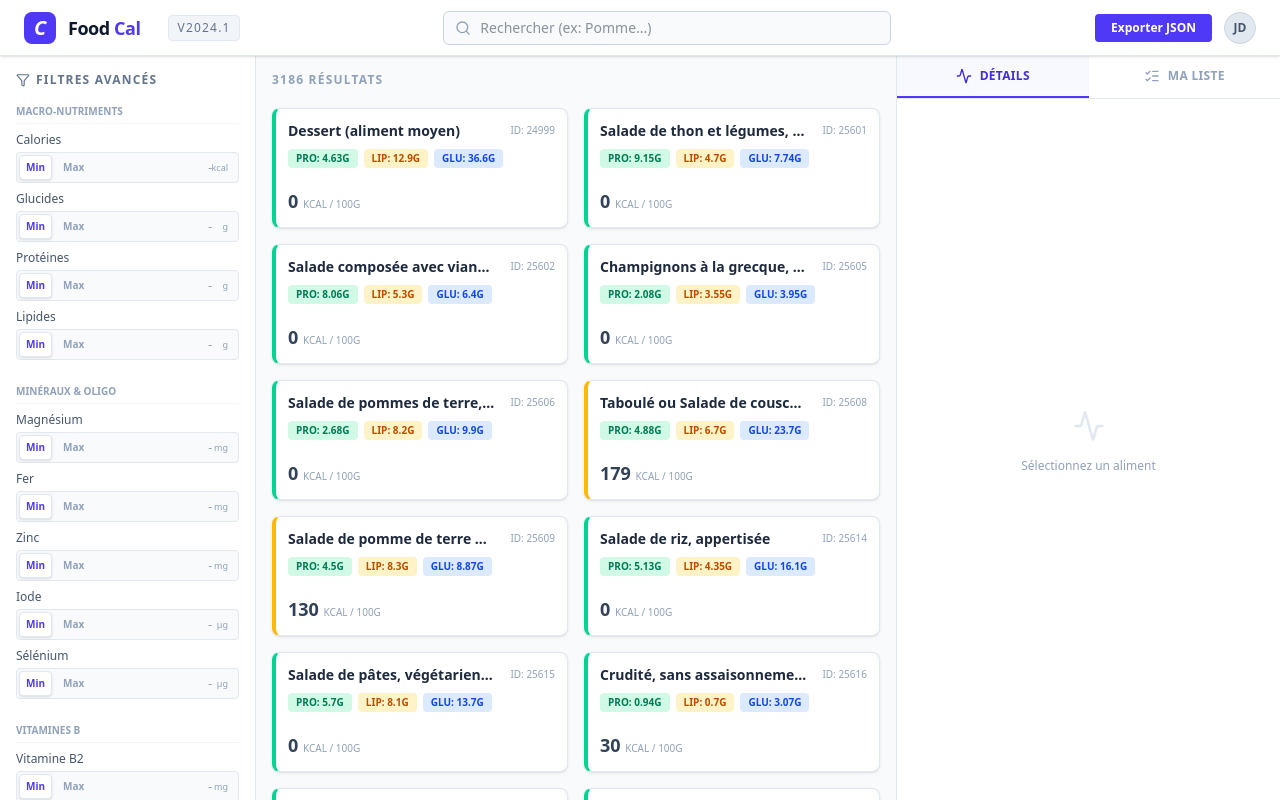
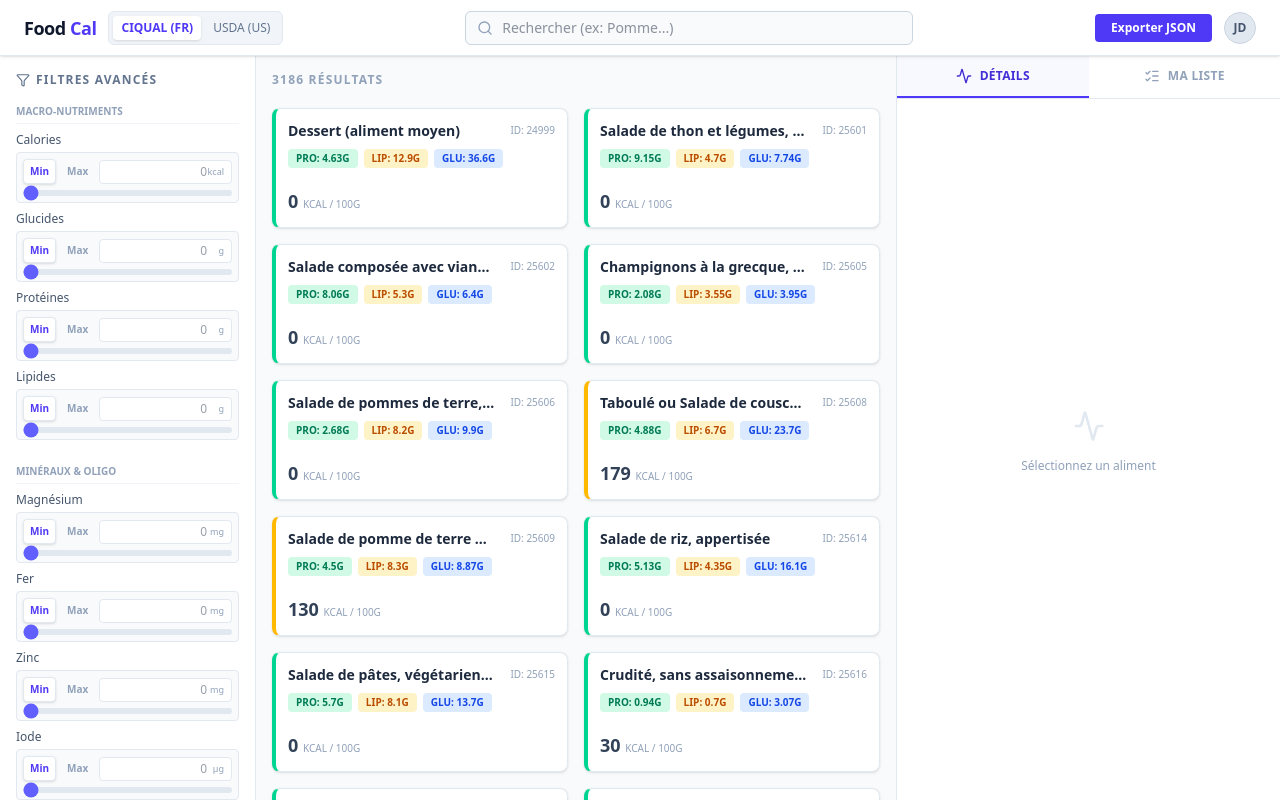
Before and after one commit to Spicure/Food-Cal, a React (Vite) app: page / in a window 1280 px wide. Built offline with nearby package versions, Linux system fonts and the light colour scheme.

Commit message:
feat: Add USDA data mapping and slider limits
Implements a mapping function for USDA food data and sets default maximum values for nutrient sliders in the filter configuration. This allows for integration with USDA data and provides a more sensible default range for user input.

```diff
--- a/src/App.tsx
+++ b/src/App.tsx
@@ -43,32 +43,32 @@ interface NutrientFilter {
 
 const nutrientFiltersConfig = [
   { group: 'Macro-nutriments', items: [
-    { key: 'energyKcal', label: 'Calories', unit: 'kcal' },
-    { key: 'carbs', label: 'Glucides', unit: 'g' },
-    { key: 'protein', label: 'Protéines', unit: 'g' },
-    { key: 'fat', label: 'Lipides', unit: 'g' },
+    { key: 'energyKcal', label: 'Calories', unit: 'kcal', sliderMax: 1000 },
+    { key: 'carbs', label: 'Glucides', unit: 'g', sliderMax: 100 },
+    { key: 'protein', label: 'Protéines', unit: 'g', sliderMax: 100 },
+    { key: 'fat', label: 'Lipides', unit: 'g', sliderMax: 100 },
   ]},
   { group: 'Minéraux & Oligo', items: [
-    { key: 'magnesium', label: 'Magnésium', unit: 'mg' },
-    { key: 'iron', label: 'Fer', unit: 'mg' },
-    { key: 'zinc', label: 'Zinc', unit: 'mg' },
-    { key: 'iodine', label: 'Iode', unit: 'µg' },
-    { key: 'selenium', label: 'Sélénium', unit: 'µg' },
+    { key: 'magnesium', label: 'Magnésium', unit: 'mg', sliderMax: 1000 },
+    { key: 'iron', label: 'Fer', unit: 'mg', sliderMax: 100 },
+    { key: 'zinc', label: 'Zinc', unit: 'mg', sliderMax: 50 },
+    { key: 'iodine', label: 'Iode', unit: 'µg', sliderMax: 500 },
+    { key: 'selenium', label: 'Sélénium', unit: 'µg', sliderMax: 200 },
   ]},
   { group: 'Vitamines B', items: [
-    { key: 'vitB2', label: 'Vitamine B2', unit: 'mg' },
-    { key: 'vitB6', label: 'Vitamine B6', unit: 'mg' },
-    { key: 'vitB9', label: 'Vitamine B9', unit: 'µg' },
-    { key: 'vitB12', label: 'Vitamine B12', unit: 'µg' },
+    { key: 'vitB2', label: 'Vitamine B2', unit: 'mg', sliderMax: 10 },
+    { key: 'vitB6', label: 'Vitamine B6', unit: 'mg', sliderMax: 10 },
+    { key: 'vitB9', label: 'Vitamine B9', unit: 'µg', sliderMax: 1000 },
+    { key: 'vitB12', label: 'Vitamine B12', unit: 'µg', sliderMax: 100 },
   ]},
   { group: 'Vitamines', items: [
-    { key: 'vitA', label: 'Vitamine A', unit: 'µg' },
-    { key: 'vitC', label: 'Vitamine C', unit: 'mg' },
-    { key: 'vitD3', label: 'Vitamine D3', unit: 'µg' },
-    { key: 'vitE', label: 'Vitamine E', unit: 'mg' },
+    { key: 'vitA', label: 'Vitamine A', unit: 'µg', sliderMax: 2000 },
+    { key: 'vitC', label: 'Vitamine C', unit: 'mg', sliderMax: 500 },
+    { key: 'vitD3', label: 'Vitamine D3', unit: 'µg', sliderMax: 50 },
+    { key: 'vitE', label: 'Vitamine E', unit: 'mg', sliderMax: 50 },
   ]},
   { group: 'Acides Aminés', items: [
-    { key: 'tyrosine', label: 'L-Tyrosine', unit: 'g' },
+    { key: 'tyrosine', label: 'L-Tyrosine', unit: 'g', sliderMax: 5 },
   ]}
 ];
 
@@ -97,10 +97,47 @@ const VNR = {
   tyrosine: 2, // g (2000mg base indicative)
 };
 
+const mapUSDA = (fdcItem: any): FoodItem => {
+  const getNutrient = (ids: string[]) => {
+    const nut = fdcItem.foodNutrients?.find((n: any) => ids.includes(n.nutrientNumber) || ids.includes(String(n.nutrientId)));
+    return nut ? parseFloat(nut.value) : 0;
+  };
+  return {
+    code: 'usda_' + fdcItem.fdcId,
+    name: fdcItem.description,
+    group: fdcItem.foodCategory || 'USDA',
+    energyKcal: getNutrient(['208', '1008']),
+    protein: getNutrient(['203', '1003']),
+    carbs: getNutrient(['205', '1005']),
+    sugars: getNutrient(['269', '2000']),
+    fat: getNutrient(['204', '1004']),
+    fiber: getNutrient(['291', '1079']),
+    salt: getNutrient(['307', '1093']) / 400, // salt in g from sodium in mg
+    magnesium: getNutrient(['304', '1090']),
+    iron: getNutrient(['303', '1089']),
+    zinc: getNutrient(['309', '1095']),
+    iodine: getNutrient(['317', '1100']),
+    selenium: getNutrient(['317', '1103']),
+    vitA: getNutrient(['320', '1106', '318', '1104']),
+    vitC: getNutrient(['401', '1162']),
+    vitD3: getNutrient(['326', '1111', '328', '1110']),
+    vitE: getNutrient(['323', '1109']),
+    vitB2: getNutrient(['405', '1166']),
+    vitB6: getNutrient(['415', '1175']),
+    vitB9: getNutrient(['417', '1177', '431', '1186']),
+    vitB12: getNutrient(['418', '1178']),
+    tyrosine: getNutrient(['511', '1222']),
+  };
+};
+
 export default function App() {
   const [foods, setFoods] = useState<FoodItem[]>([]);
   const [search, setSearch] = useState('');
   const [selectedFood, setSelectedFood] = useState<FoodItem | null>(null);
+
+  const [dataSource, setDataSource] = useState<'ciqual' | 'usda'>(() => {
+    return (localStorage.getItem('dataSource') as 'ciqual' | 'usda') || 'ciqual';
+  });
 
   // Advanced Filters State
   const [filters, setFilters] = useState<Record<string, NutrientFilter>>({});
@@ -172,9 +209,33 @@ export default function App() {
   }, [selectedItems]);
 
   useEffect(() => {
+    localStorage.setItem('dataSource', dataSource);
+    if (dataSource === 'ciqual') {
       // Direct import bypasses all GitHub Pages path and fetch issues!
       setFoods(foodsData as FoodItem[]);
-  }, []);
+    } else {
+      setFoods([]);
+    }
+  }, [dataSource]);
+
+  useEffect(() => {
+    if (dataSource === 'usda') {
+      const controller = new AbortController();
+      const delay = setTimeout(() => {
+        fetch('https://api.nal.usda.gov/fdc/v1/foods/search?api_key=DEMO_KEY', {
+          method: 'POST',
+          headers: {'Content-Type': 'application/json'},
+          body: JSON.stringify({query: search || 'apple', pageSize: 50, dataType: ['SR Legacy', 'Foundation']}),
+          signal: controller.signal
+        }).then(r => r.json()).then(d => {
+          if (d.foods) {
+             setFoods(d.foods.map(mapUSDA));
+          }
+        }).catch(() => {});
+      }, 500);
+      return () => { clearTimeout(delay); controller.abort(); };
+    }
+  }, [search, dataSource]);
 
   const addToSelection = (food: FoodItem) => {
     if (!selectedItems.some(item => item.code === food.code)) {
@@ -220,9 +281,22 @@ export default function App() {
           >
             {showFiltersMobile ? <X className="w-5 h-5"/> : <Menu className="w-5 h-5"/>}
           </button>
-          <div className="bg-indigo-600 w-8 h-8 flex items-center justify-center rounded-lg text-white font-bold text-xl italic leading-none shrink-0 hidden sm:flex">C</div>
-          <h1 className="text-lg font-bold tracking-tight text-slate-900">Food <span className="text-indigo-600">Cal</span></h1>
-          <span className="ml-2 md:ml-4 hidden sm:inline-block text-xs font-medium px-2 py-1 bg-slate-100 border border-slate-200 rounded text-slate-500 uppercase tracking-widest shrink-0">v2024.1</span>
+          <h1 className="text-lg font-bold tracking-tight text-slate-900 hidden sm:block">Food <span className="text-indigo-600">Cal</span></h1>
+
+          <div className="flex items-center gap-1 bg-slate-100 p-1 rounded-md text-xs font-medium border border-slate-200">
+            <button
+              onClick={() => setDataSource('ciqual')}
+              className={cn("px-2 py-1 rounded transition-colors", dataSource === 'ciqual' ? "bg-white shadow-sm text-indigo-600 font-bold" : "text-slate-500 hover:text-slate-800")}
+            >
+              CIQUAL <span className="hidden md:inline">(FR)</span>
+            </button>
+            <button
+              onClick={() => setDataSource('usda')}
+              className={cn("px-2 py-1 rounded transition-colors", dataSource === 'usda' ? "bg-white shadow-sm text-rose-600 font-bold" : "text-slate-500 hover:text-slate-800")}
+            >
+              USDA <span className="hidden md:inline">(US)</span>
+            </button>
+          </div>
         </div>
         <div className="flex-1 max-w-md mx-2 md:mx-8">
           <div className="relative">
@@ -283,7 +357,8 @@ export default function App() {
                         <label className="text-xs font-medium text-slate-600 flex justify-between">
                           {item.label}
                         </label>
-                        <div className="flex items-center gap-1 bg-slate-50 border border-slate-200 rounded p-0.5 focus-within:ring-1 focus-within:ring-indigo-500 focus-within:border-indigo-500 transition-all">
+                        <div className="flex flex-col gap-1.5 bg-slate-50 border border-slate-200 rounded p-1.5 focus-within:ring-1 focus-within:ring-indigo-500 focus-within:border-indigo-500 transition-all">
+                          <div className="flex items-center gap-1">
                             <button
                               onClick={() => updateFilter(item.key, currentVal, currentOp === 'min' ? 'max' : 'min')}
                               className={cn(
@@ -310,11 +385,20 @@ export default function App() {
                                 type="number"
                                 value={currentVal}
                                 onChange={e => updateFilter(item.key, e.target.value)}
-                              placeholder="-"
-                              className="w-full bg-transparent border-none text-xs text-right pr-6 focus:ring-0 appearance-none outline-none font-medium h-6 text-slate-700"
+                                placeholder="0"
+                                className="w-full bg-white border border-slate-200 rounded text-xs text-right pr-6 focus:ring-0 appearance-none outline-none font-medium h-6 text-slate-700"
                               />
                               <span className="absolute right-2 text-[9px] text-slate-400 pointer-events-none select-none">{item.unit}</span>
                             </div>
+                          </div>
+                          <input
+                              type="range"
+                              min="0"
+                              max={item.sliderMax}
+                              value={currentVal === '' ? 0 : currentVal}
+                              onChange={e => updateFilter(item.key, e.target.value)}
+                              className="w-full accent-indigo-500 h-1.5 bg-slate-200 rounded-lg appearance-none cursor-pointer"
+                          />
                         </div>
                       </div>
                     );
@@ -512,16 +596,25 @@ export default function App() {
                             <h4 className="font-bold text-xs text-slate-800 pr-8 leading-tight mb-3">{item.name}</h4>
 
                             <div className="flex items-center gap-2 mb-3 bg-slate-50 p-1.5 rounded border border-slate-100">
-                              <label className="text-[10px] font-bold text-slate-500 uppercase tracking-widest flex-1">Quantité</label>
-                              <div className="relative w-20">
+                              <label className="text-[10px] font-bold text-slate-500 uppercase tracking-widest shrink-0">Quantité</label>
+                              <input
+                                type="range"
+                                min="0"
+                                max="1000"
+                                step="5"
+                                value={q}
+                                onChange={e => updateItemQuantity(item.code, Number(e.target.value))}
+                                className="flex-1 mx-1 accent-indigo-500 h-1.5 bg-slate-200 rounded-lg appearance-none cursor-pointer min-w-0"
+                              />
+                              <div className="relative w-16 shrink-0">
                                 <input
                                   type="number"
                                   min="0"
                                   value={q}
                                   onChange={e => updateItemQuantity(item.code, Number(e.target.value))}
-                                  className="w-full text-right pr-4 pl-2 py-1 text-xs font-bold text-slate-800 bg-white border border-slate-300 rounded focus:ring-1 focus:ring-indigo-500 outline-none"
+                                  className="w-full text-right pr-4 pl-1 py-1 text-xs font-bold text-slate-800 bg-white border border-slate-300 rounded focus:ring-1 focus:ring-indigo-500 outline-none"
                                 />
-                                <span className="absolute right-2 top-1/2 -translate-y-1/2 text-[9px] text-slate-400 font-medium pointer-events-none">g</span>
+                                <span className="absolute right-1 top-1/2 -translate-y-1/2 text-[9px] text-slate-400 font-medium pointer-events-none">g</span>
                               </div>
                             </div>
 
--- /dev/null
+++ b/test_usda.ts
@@ -0,0 +1,40 @@
+const mapUSDA = (fdcItem: any) => {
+  const getNutrient = (ids: string[]) => {
+    const nut = fdcItem.foodNutrients.find(n => ids.includes(n.nutrientNumber) || ids.includes(String(n.nutrientId)));
+    return nut ? nut.value : 0;
+  };
+  return {
+    code: 'usda_' + fdcItem.fdcId,
+    name: fdcItem.description,
+    group: fdcItem.foodCategory || 'USDA Item',
+    energyKcal: getNutrient(['208', '1008']),
+    protein: getNutrient(['203', '1003']),
+    carbs: getNutrient(['205', '1005']),
+    sugars: getNutrient(['269', '2000']),
+    fat: getNutrient(['204', '1004']),
+    fiber: getNutrient(['291', '1079']),
+    salt: getNutrient(['307', '1093']) / 400, // salt in g from sodium in mg
+    magnesium: getNutrient(['304', '1090']),
+    iron: getNutrient(['303', '1089']),
+    zinc: getNutrient(['309', '1095']),
+    iodine: getNutrient(['317', '1100']), // guess
+    selenium: getNutrient(['317', '1103']),
+    vitA: getNutrient(['320', '1106', '318', '1104']),
+    vitC: getNutrient(['401', '1162']),
+    vitD3: getNutrient(['326', '1111', '328', '1110']),
+    vitE: getNutrient(['323', '1109']),
+    vitB2: getNutrient(['405', '1166']),
+    vitB6: getNutrient(['415', '1175']),
+    vitB9: getNutrient(['417', '1177', '431', '1186']),
+    vitB12: getNutrient(['418', '1178']),
+    tyrosine: getNutrient(['511', '1222']),
+  };
+};
+
+fetch('https://api.nal.usda.gov/fdc/v1/foods/search?api_key=DEMO_KEY', {
+  method: 'POST',
+  headers: {'Content-Type': 'application/json'},
+  body: JSON.stringify({query: 'apple', pageSize: 1, dataType: ['SR Legacy']})
+}).then(r => r.json()).then(d => {
+  console.log(mapUSDA(d.foods[0]));
+});
```
Lines whose indentation alone changed are shown as unchanged.
